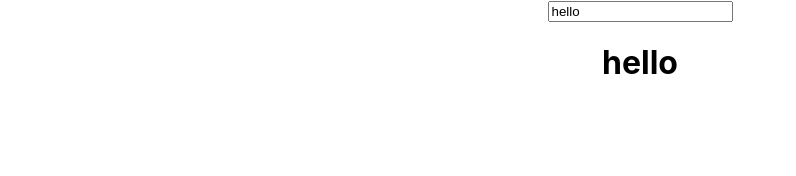
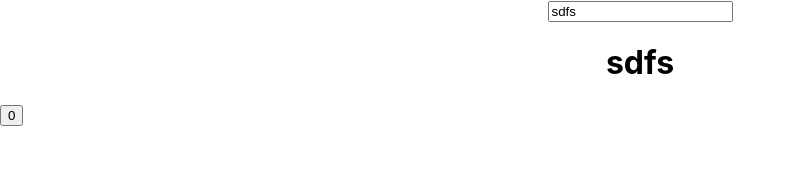
Before and after one commit to hsri0007/ReactPro, a React (Create React App) app: page / in a window 1280 px wide. Shown: the top 176 px of the page, without its empty margins (0-796 px from the left). Built offline with nearby package versions, Linux system fonts and the light colour scheme.

Commit message:
state persist with local storage and implemented memo

```diff
--- a/src/App.js
+++ b/src/App.js
@@ -1,19 +1,31 @@
 import './App.css';
-import { useState } from 'react';
+import { useEffect, useState, memo } from 'react';
 
 
-function Greeting({initial}){
-  const [name, setName] = useState(initial);
+const MemoGreeting = memo(function Greeting({initial = ''}){
+  const [name, setName] = useState(()=>window.localStorage.getItem('name') || initial); // async
+  // const [name, setName] = useState(window.localStorage.getItem('name') || initial); sync
+
+  useEffect(()=>{
+    window.localStorage.setItem('name', name)
+  },[name])//DEPENDENCY
+
   return (
     <div className="App">
       <input type='text' value={name} onChange={(e)=>setName(e.target.value)} />
      <h1>{name}</h1>
     </div>
   );
-}
+})
 
 function App() {
-  return <Greeting initial='hello' />
+  const [count, setCount] =useState(0);
+  return (
+    <div>
+      <MemoGreeting initial='sdfs' />
+      <button onClick={()=>setCount(count+1)} >{count}</button>
+    </div>
+  )
 }
 
 export default App;
```
